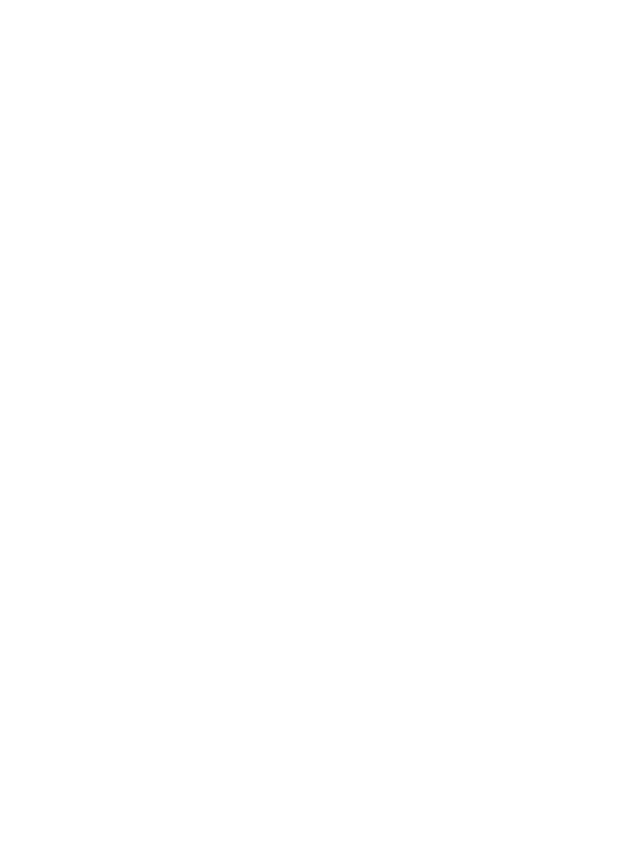
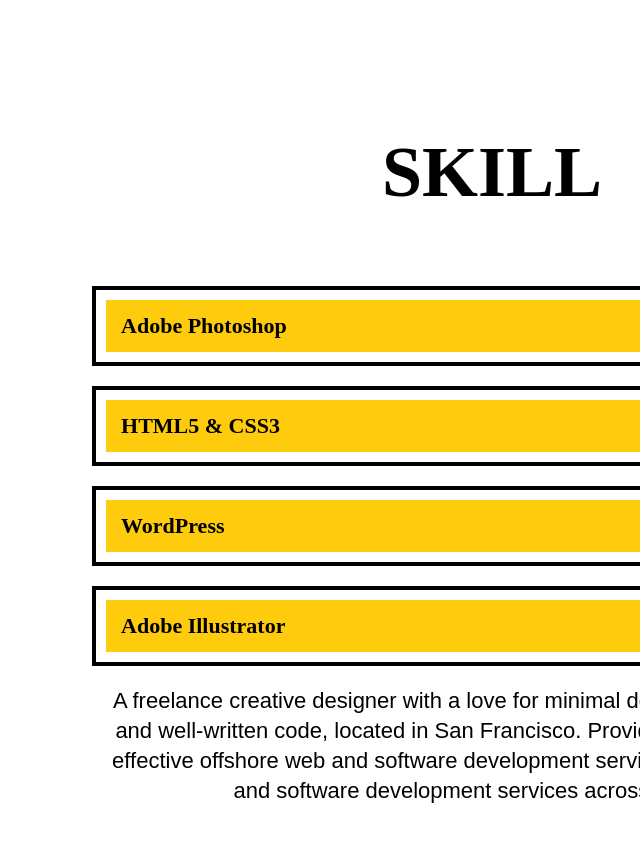
Before and after one commit to g01965250/resume, a React (Create React App) app: page / in a window 1280 px wide. Shown: the part 3640-4481 px from the top of the page, without its empty margins (640-1280 px from the left). Before the commit the page ends 3571 px from the top, so only its background shows below. Built offline with nearby package versions, Linux system fonts and the light colour scheme.

Commit message:
skill finish

```diff
--- a/src/App.css
+++ b/src/App.css
@@ -171,7 +171,7 @@
   font-size: 40px;
   position: relative;
   top: 230px;
-  left: 109%;
+  left: 110%;
 }
 
 .education-wrapper{
@@ -231,3 +231,67 @@
   top: 230px;
   left: 140%;
 }
+
+
+.skill-wrapper{
+  padding: 200px 0 202px;
+  border-bottom: 4px solid;
+  margin: 0 auto 20px;
+  max-width: 800px;
+}
+.skill-title{
+  font-size: 72px;
+  font-weight: 600;
+  padding-bottom: 29px;
+  margin-bottom: 43px;
+  font-family: Jost;
+  text-align: center;
+}
+.skill-bar-wrapper{
+width: 100%;
+border: solid 4px;
+padding: 10px;
+margin:  0 0 20px;
+}
+.skill-bar{
+  position: relative;
+  font-size: 22px;
+  font-weight: 600;
+  font-family: Jost;
+  line-height: 52px;
+  padding: 0 15px;
+  background: #ffcc0d;
+  box-sizing: border-box;
+}
+.skill-bar span{
+  font-family: Jost,Arial,Helvetica,sans-serif;
+  position: absolute  ;
+  right: 0%;
+  padding: 0 15px;;
+}
+.bar-style92{
+  width: 92%;
+}
+.bar-style95{
+  width: 95%;
+}
+.bar-style80{
+  width: 80%;
+}
+.bar-style85{
+  width: 85%;
+}
+.skill-desc{
+  font-size: 22px;
+  font-weight: 400;
+  font-family: Jost,Arial,Helvetica,sans-serif;
+  margin: 0;
+  line-height: 30.14px;
+  text-align: center;
+}
+.skill-arrow{
+  font-size: 40px;
+  position: relative;
+  left: 140%;
+  top: 225px;
+}
--- a/src/App.js
+++ b/src/App.js
@@ -90,6 +90,36 @@
               </ul>
               <BsFillArrowDownSquareFill className="education-arrow"/>
             </div>
+            <div className="skill-wrapper">
+              <div className="skill-title">SKILL</div>
+                <div className="skill-bar-wrapper ">
+                  <div className="bar-style92">
+                    <div className="skill-bar">Adobe Photoshop<span>92%</span></div>
+                  </div>
+                </div>
+                <div className="skill-bar-wrapper">
+                  <div className="bar-style95">
+                    <div className="skill-bar">HTML5 & CSS3<span>95%</span></div>
+                  </div>
+                 </div>
+                <div className="skill-bar-wrapper">
+                  <div className="bar-style80">
+                    <div className="skill-bar">WordPress<span>80%</span></div>
+                  </div>
+                </div>
+                <div className="skill-bar-wrapper">
+                  <div className="bar-style85">
+                    <div className="skill-bar">Adobe Illustrator<span>85%</span></div>
+                  </div>
+                </div>
+                <div className="skill-desc">
+                A freelance creative designer with a love for minimal design, clean typography
+                and well-written code, located in San Francisco. Provide high quality and
+                cost effective offshore web and software development services. Wide range of
+                web and software development services across the world.
+                </div>
+              <BsFillArrowDownSquareFill className="skill-arrow"/>
+            </div>
         </div>
       </main>
     </div>
```
